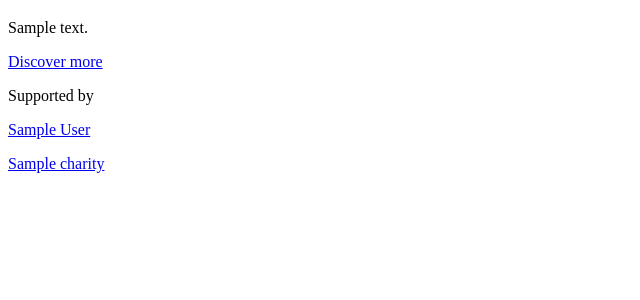
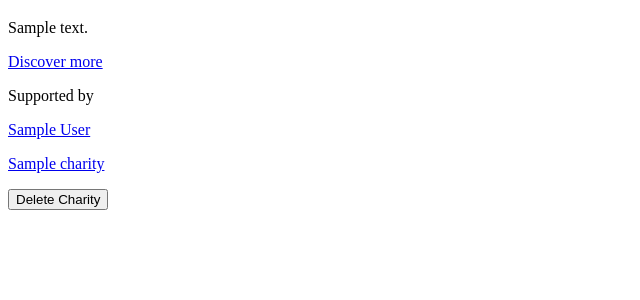
Before and after one commit to ByAnthony/covid_stories, a Flask app: page /charities/1/ in a window 1280 px wide. Shown: the part 157-457 px from the top of the page, without its empty margins (0-640 px from the left). Run offline with Flask 2, Linux system fonts and the light colour scheme; a database or web service that is not in the repository returns one stand-in record (values such as "Sample title"); some libraries are stand-ins or nearby versions.

Commit message:
Delete method updated

```diff
--- a/controllers/charity_controller.py
+++ b/controllers/charity_controller.py
@@ -35,3 +35,9 @@ def create_charity():
     charity = Charity(name, description, website)
     charity_repository.save(charity)
     return redirect("/charities")
+
+
+@charities_blueprint.route("/charities/<id>/delete/", methods=['POST'])
+def delete(id):
+    charity_repository.delete(id)
+    return redirect("/charities")
--- a/controllers/contributor_controller.py
+++ b/controllers/contributor_controller.py
@@ -37,3 +37,9 @@ def create_contributor():
     contributor = Contributor(first_name, last_name, age, profession, address)
     contributor_repository.save(contributor)
     return redirect("/contributors")
+
+
+@contributors_blueprint.route("/contributors/<id>/delete/", methods=['POST'])
+def delete(id):
+    contributor_repository.delete(id)
+    return redirect("/contributors")
--- a/controllers/memory_controller.py
+++ b/controllers/memory_controller.py
@@ -43,3 +43,9 @@ def create_memory():
     memory = Memory(title, contributor, story, date, charity)
     memory_repository.save(memory)
     return redirect("/memories")
+
+
+@memories_blueprint.route("/memories/<id>/delete/", methods=['POST'])
+def delete(id):
+    memory_repository.delete(id)
+    return redirect("/memories")
--- a/repositories/charity_repository.py
+++ b/repositories/charity_repository.py
@@ -38,6 +38,12 @@ def select(id):
     return charity
 
 
+def delete(id):
+    sql = "DELETE FROM charities WHERE id = %s"
+    values = [id]
+    run_sql(sql, values)
+
+
 def contributors(charity):
     contributors = []
     sql = "SELECT contributors.* FROM contributors INNER JOIN memories ON memories.contributor_id = contributors.id WHERE charity_id=%s"
--- a/repositories/contributor_repository.py
+++ b/repositories/contributor_repository.py
@@ -37,6 +37,12 @@ def select(id):
     return contributor
 
 
+def delete(id):
+    sql = "DELETE FROM contributors WHERE id = %s"
+    values = [id]
+    run_sql(sql, values)
+
+
 def charities(contributor):
     charities = []
     sql = "SELECT charities.* FROM charities INNER JOIN memories ON memories.charity_id = charities.id WHERE contributor_id=%s"
--- a/repositories/memory_repository.py
+++ b/repositories/memory_repository.py
@@ -37,3 +37,8 @@ def select(id):
         charity = charity_repository.select(result['charity_id'])
         memory = Memory(result['title'], contributor, result['story'], result['date'], charity, result['id'])
     return memory
+
+def delete(id):
+    sql = "DELETE FROM memories WHERE id = %s"
+    values = [id]
+    run_sql(sql, values)
--- a/templates/charities/show.html
+++ b/templates/charities/show.html
@@ -14,4 +14,7 @@
                 <p><a href="/memories/{{memory.id}}/">{{memory.title}}</a></p>
             {% endfor %}
         </div>
+        <form class="delete-form" action="/charities/{{charity.id}}/delete/" method="post">
+            <button>Delete Charity</button>
+        </form>
 {% endblock %}
--- a/templates/contributors/show.html
+++ b/templates/contributors/show.html
@@ -20,4 +20,7 @@
                 <a href="/memories/{{memory.id}}/">{{memory.title}}</p>
             {% endfor %}
         </div>
+        <form class="delete-form" action="/contributors/{{contributor.id}}/delete/" method="post">
+            <button>Delete Contributor</button>
+        </form>
 {% endblock %}
--- a/templates/memories/show.html
+++ b/templates/memories/show.html
@@ -7,4 +7,7 @@
             <p>{{memory.story}}</p>
         </div>
         <a href="/charities/{{memory.charity.id}}/">{{memory.charity.name}}</a>
+        <form class="delete-form" action="/memories/{{memory.id}}/delete/" method="post">
+            <button>Delete Memory</button>
+        </form>
 {% endblock %}
```
